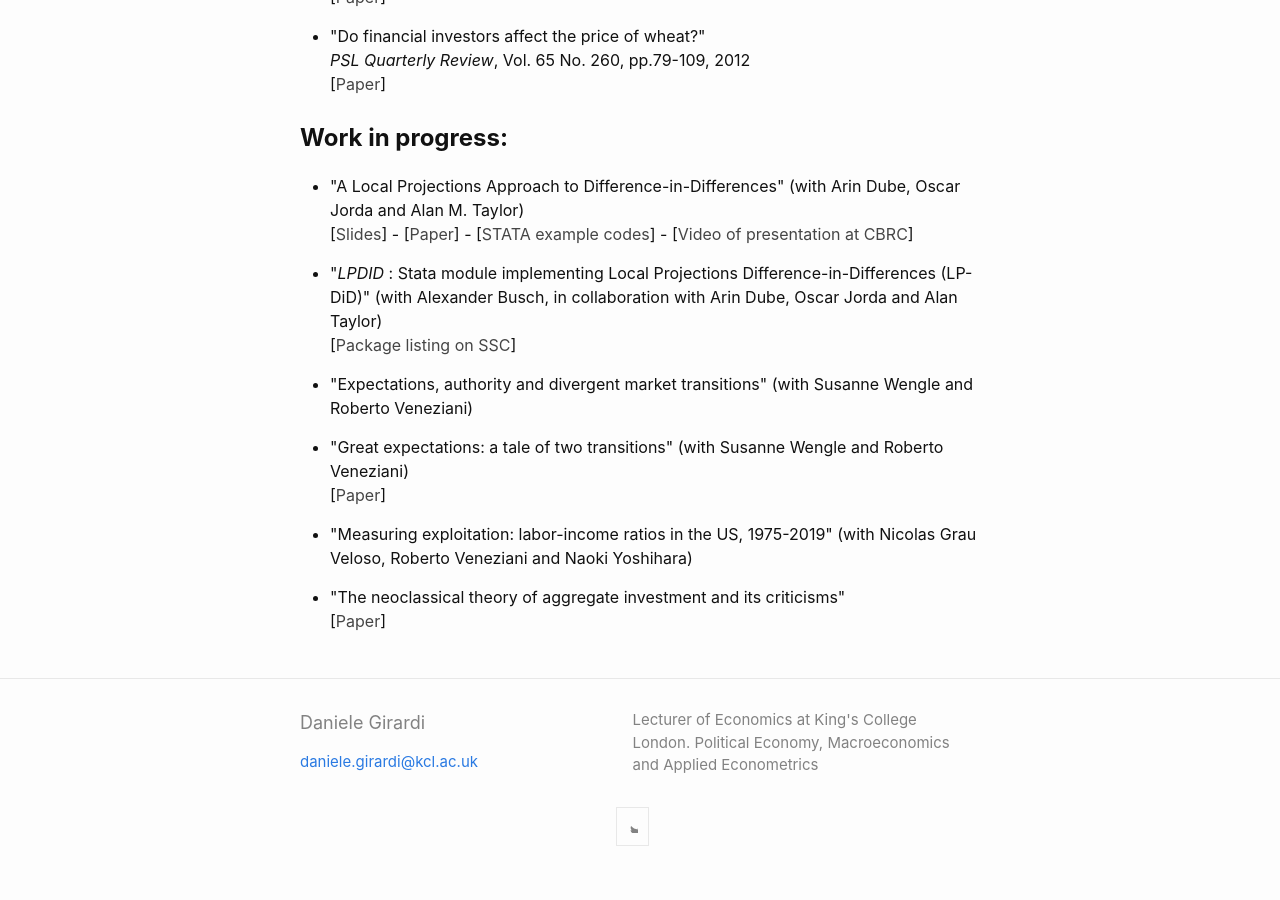
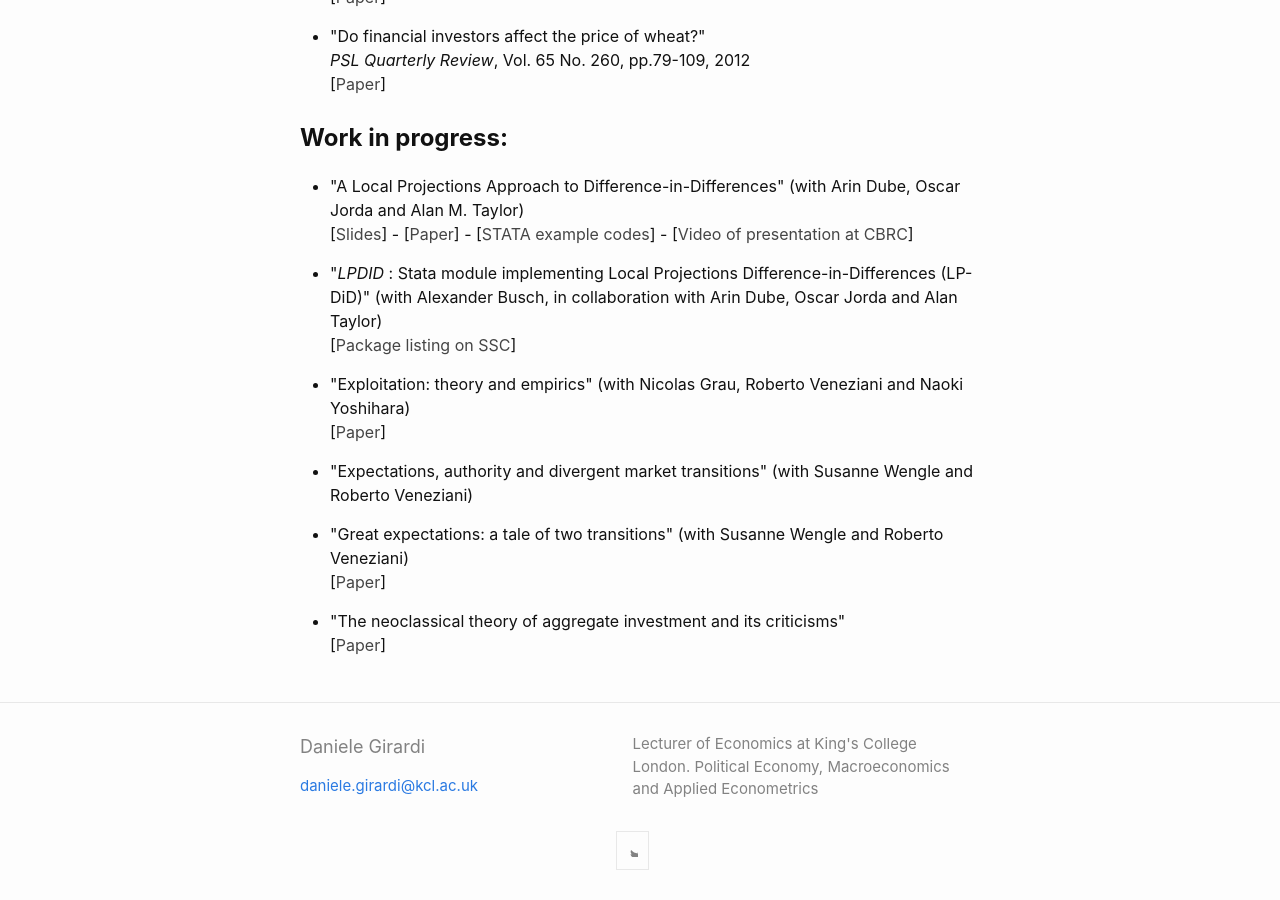
Before and after one commit to danielegirardi/danielegirardi.github.io, a Jekyll site: the page built from index.md, in a window 1280 px wide and 900 px high, scrolled down 1487 px. Built offline with Jekyll 4.4.1, drawn with Linux system fonts in a browser that asks for light colours; before the commit the page ends 2363 px from its top, so only the background shows below that.

Commit message:
Update home.html

```diff
--- a/_layouts/home.html
+++ b/_layouts/home.html
@@ -134,6 +134,12 @@ Work in progress:</strong></h1>
   </li>
 </ul>
 
+    <ul style="list-style-type: disc;">
+ 	<li>"Exploitation: theory and empirics" (with Nicolas Grau, Roberto Veneziani and Naoki Yoshihara) <br/>
+   [<a style="color: #454545;"href="https://danielegirardi.github.io/posts/Exploitation_paper.pdf" target="_blank" rel="noopener">Paper</a>]
+  </li>
+</ul>
+
   <ul style="list-style-type: disc;">
  	<li>"Expectations, authority and divergent market transitions" (with Susanne Wengle and Roberto Veneziani) <br/></li>
 </ul>
@@ -144,9 +150,6 @@ Work in progress:</strong></h1>
   </li>
 </ul>
 
-    <ul style="list-style-type: disc;">
- 	<li>"Measuring exploitation: labor-income ratios in the US, 1975-2019" (with Nicolas Grau Veloso, Roberto Veneziani and Naoki Yoshihara) <br/></li>
-</ul>
 <ul style="list-style-type: disc;">
  	<li>"The neoclassical theory of aggregate investment and its criticisms"<br/>
    [<a style="color: #454545;"href="https://danielegirardi.github.io/posts/documents/Investment_Theory_Survey.pdf" target="_blank" rel="noopener">Paper</a>]
```
